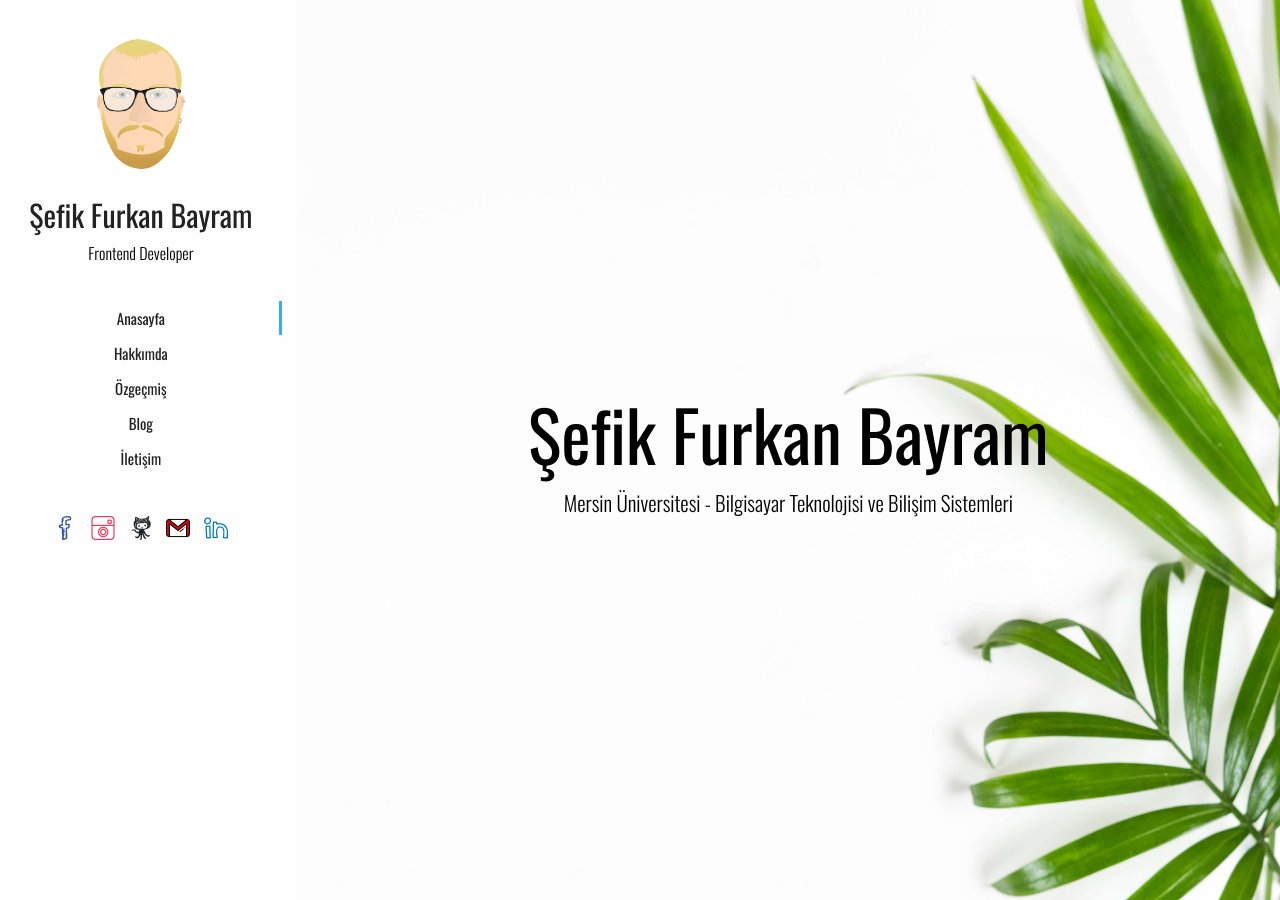
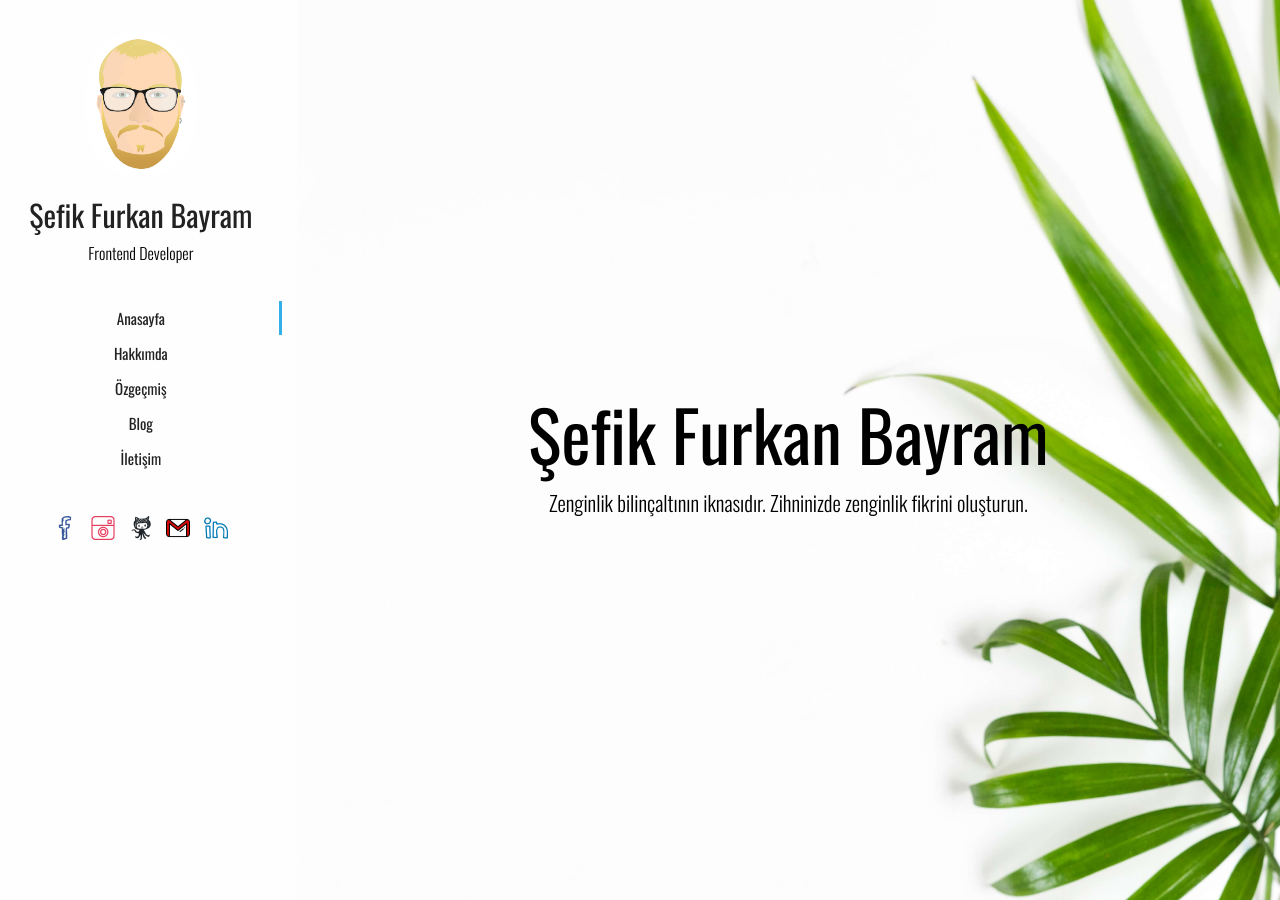
Before and after one commit to furkanbayram2/furkanbayram2.github.io, a Jekyll site: the page built from index.html, in a window 1280 px wide. Built offline with Jekyll 4.4.1, drawn with Linux system fonts in a browser that asks for light colours; nearby versions of some CDN libraries; library files that are not in the unit come from our copies; the list of posts is cut into pages by our own code.

Commit message:
Genel çerik düzenlendi.
Anasayfadan mersin üniversitesi yazısı kaldırıldı.
Güncel bilgiler eklendi.

```diff
--- a/index.html
+++ b/index.html
@@ -99,23 +99,15 @@ redirect_from:
                   <h2>{{site.author}}</h2>
                   <div id="rotate" class="text-rotate">
                       <div>
-                          <p class="home-page-description">Frontend-developer</p>
+                          <p class="home-page-description">frontend-developer</p>
                         </div>
                     <div>
-                      <p class="home-page-description">Mersin Üniversitesi - Bilgisayar Teknolojisi ve Bilişim Sistemleri</p>
+                      <p class="home-page-description">Zenginlik bilinçaltının iknasıdır. Zihninizde zenginlik fikrini oluşturun.</p>
                     </div>
 
                   </div>
 
-              <!--    <div class="block end" style="text-align: center">
-                    <ul class="info-list">
-                      <li><span class="title">Yaş</span><span class="value">21</span></li>
-                      <li><span class="title">Adres</span><span class="value">Erdemli/MERSİN</span></li>
-                      <li><span class="title">e-mail</span><span class="value"><a href="mailto:email@example.com">sefikfurkanbayram@gmail.com</a></span></li>
-                      <li><span class="title">Telefon</span><span class="value">+0123 123 456 789</span></li>
-                      <li><span class="title">Durum</span><span class="value available">Müsait</span></li>
-                    </ul>
-                  </div>-->
+
                 </div>
               </div>
             </section>
@@ -164,8 +156,8 @@ redirect_from:
                         <!-- /Picture -->
                         <!-- Testimonial author information -->
                         <div class="testimonial-author-info">
-                          <p class="testimonial-author">Yunus Korkmaz</p>
-                          <p class="testimonial-firm">korkmaz.net</p>
+                          <p class="testimonial-author">Yavuz Akkaya</p>
+                          <p class="testimonial-firm">monocraftcoffee.com</p>
                         </div>
                       </div>
                       <!-- /Testimonial author information -->
@@ -191,7 +183,7 @@ redirect_from:
                         <!-- Testimonial author information -->
                         <div class="testimonial-author-info">
                           <p class="testimonial-author">Furkan Tolu</p>
-                          <p class="testimonial-firm">Red Ajans Yazılım</p>
+                          <p class="testimonial-firm">furkantolu.net</p>
                         </div>
                       </div>
                       <!-- /Testimonial author information -->
@@ -341,6 +333,17 @@ redirect_from:
                     <h3>Deneyim</h3>
                   </div>
                   <div class="timeline">
+                      <!-- Single event -->
+                      <div class="timeline-event te-primary">
+                          <h5 class="event-date">Mart 2018 - Şuan</h5>
+                          <h4 class="event-name">Remote Önyüz Geliştirici</h4>
+                          <span class="event-description">BT & Partners</span>
+                          <p>Wordpress ile site tasarımı,</p>
+                          <p>Website performans iyileştirmeleri,</p>
+                          <p>Şirket içi web uygulamaları geliştirme,</p>
+                          <p>Vue.js ile SPA geliştirme,</p>
+                          <P>Cross-browser uyumluluk sorunlarını giderme çalışmaları</P>
+                        </div>
                     <!-- Single event -->
                     <div class="timeline-event te-primary">
                       <h5 class="event-date">Haziran 2017 - Ağustos 2017</h5>
@@ -380,7 +383,7 @@ redirect_from:
                   <div class="timeline">
                     <!-- Single event -->
                     <div class="timeline-event te-primary">
-                      <h5 class="event-date">2014 - Şuan</h5>
+                      <h5 class="event-date">2014 - 2018</h5>
                       <h4 class="event-name">Bilgisayar Teknolojisi ve Bilişim Sistemleri (Lisans)</h4>
                       <span class="event-description">Mersin Üniversitesi</span>
 
@@ -490,7 +493,7 @@ redirect_from:
                   <!-- Portfolio Item 1 -->
                   <figure class="item" data-groups='["all", "media"]'>
                     <a class="ajax-page-load" href="portfolio-1.html">
-                      <img src="static/images/portfolio/1.jpg" alt="">
+                      <img src="static/images/portfolio/1.png" alt="">
                       <div>
                         <h5 class="name">Project Name</h5>
                         <small>Media</small>
@@ -503,7 +506,7 @@ redirect_from:
                   <!-- Portfolio Item 2 -->
                   <figure class="item" data-groups='["all", "video"]'>
                     <a href="https://player.vimeo.com/video/97102654?autoplay=1" title="Praesent Dolor Ex" class="lightbox mfp-iframe">
-                      <img src="static/images/portfolio/2.jpg" alt="">
+                      <img src="static/images/portfolio/2.png" alt="">
                       <div>
                         <h5 class="name">Project Name</h5>
                         <small>Video</small>
@@ -515,8 +518,8 @@ redirect_from:
 
                   <!-- Portfolio Item 3 -->
                   <figure class="item" data-groups='["all","illustration"]'>
-                    <a href="images/portfolio/3.jpg" class="lightbox" title="Duis Eu Eros Viverra">
-                      <img src="static/images/portfolio/3.jpg" alt="">
+                    <a href="images/portfolio/3.png" class="lightbox" title="Duis Eu Eros Viverra">
+                      <img src="static/images/portfolio/3.png" alt="">
                       <div>
                         <h5 class="name">Project Name</h5>
                         <small>Illustration</small>
@@ -528,10 +531,10 @@ redirect_from:
 
                   <!-- Portfolio Item 4 -->
                   <figure class="item" data-groups='["all", "media"]'>
-                    <a class="ajax-page-load" href="portfolio-1.html">
-                      <img src="static/images/portfolio/4.jpg" alt="">
+                    <a href="http://www.monocraftcoffee.com/" class="lightbox" target="_blank">
+                      <img src="static/images/portfolio/4.png" alt="">
                       <div>
-                        <h5 class="name">Project Name</h5>
+                        <h5 class="name">Monocraft Coffe</h5>
                         <small>Media</small>
                         <i class="fa fa-file-text-o"></i>
                       </div>
@@ -541,8 +544,8 @@ redirect_from:
 
                   <!-- Portfolio Item 5 -->
                   <figure class="item" data-groups='["all", "illustration"]'>
-                    <a href="images/portfolio/5.jpg" class="lightbox" title="Aliquam Condimentum Magna Rhoncus">
-                      <img src="static/images/portfolio/5.jpg" alt="">
+                    <a href="http://www.evdevodafone.net/" class="lightbox" title="evdevodafone.net web sitesi hizmeti">
+                      <img src="static/images/portfolio/5.png" alt="">
                       <div>
                         <h5 class="name">Project Name</h5>
                         <small>Illustration</small>
@@ -619,8 +622,8 @@ redirect_from:
 
                   <!-- Portfolio Item 11 -->
                   <figure class="item" data-groups='["all","illustration"]'>
-                    <a href="static/images/portfolio/11.jpg" class="lightbox" title="Duis Eu Eros Viverra">
-                      <img src="static/images/portfolio/11.jpg" alt="">
+                    <a href="static/images/portfolio/11.png" class="lightbox" title="Duis Eu Eros Viverra">
+                      <img src="static/images/portfolio/11.png" alt="">
                       <div>
                         <h5 class="name">Project Name</h5>
                         <small>Illustration</small>
@@ -633,7 +636,7 @@ redirect_from:
                   <!-- Portfolio Item 12 -->
                   <figure class="item" data-groups='["all","media"]'>
                     <a class="ajax-page-load" href="portfolio-1.html">
-                      <img src="static/images/portfolio/12.jpg" alt="">
+                      <img src="static/images/portfolio/12.png" alt="">
                       <div>
                         <h5 class="name">Project Name</h5>
                         <small>Media</small>
@@ -725,7 +728,7 @@ redirect_from:
                       <i class="pe-7s-icon pe-7s-map-marker"></i>
                     </div>
                     <div class="ci-text">
-                      <h5>Mersin, Türkiye</h5>
+                      <h5>Bursa, Türkiye</h5>
                     </div>
                   </div>
                   <div class="contact-info-block">
```
Also changed, not shown: other parts of index.html (+1 -1 lines), static/images/portfolio/1.png (added), static/images/portfolio/2.png (added), static/images/portfolio/3.png (added), static/images/portfolio/5.png (added), 5 other files.
